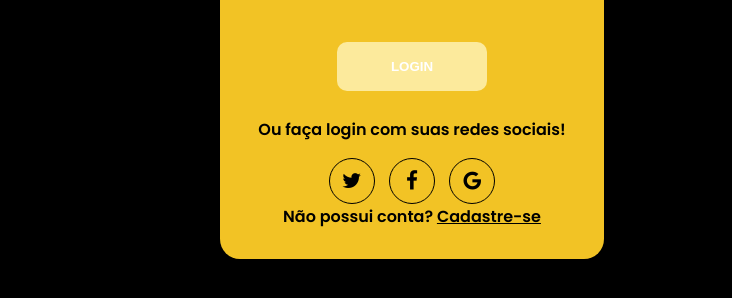
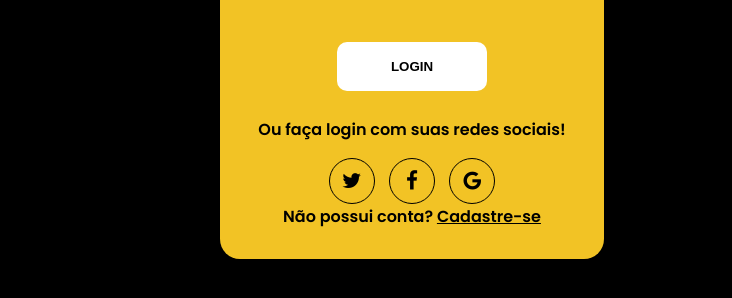
Before and after one commit to analuizalouredo/projetoitajunior, a plain HTML site: page index.html in a window 1280 px wide. In both pictures the pointer is over the button "LOGIN". Shown: the part 396-694 px from the top of the page, 548-1280 px from the left. Drawn offline with Linux system fonts and the light colour scheme.

Commit message:
pica demais mermao

```diff
--- a/style.css
+++ b/style.css
@@ -114,7 +114,8 @@ body * {
     transition: all 0.5s;
 }
 .btn-login:hover {
-    background-color:#FCEA9C;
+    background-color:#ffffff;
+    color:#000;
 }
 .left-login-image {
     width: 35vw;
```
